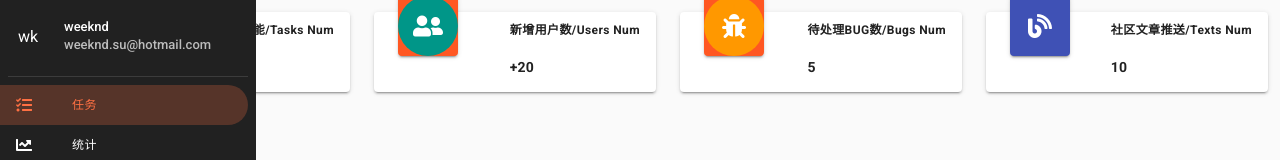
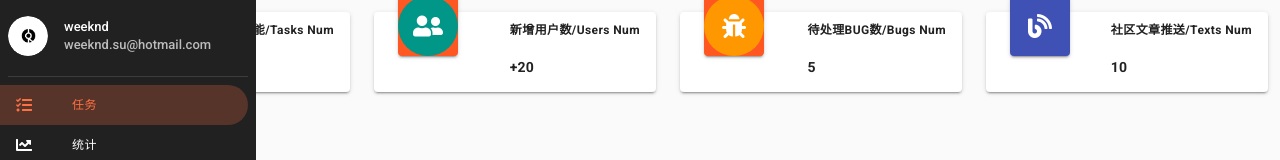
Before and after one commit to weekndchina/goweb, a Vue app: page /#/task in a window 1280 px wide. Shown: the top 160 px of the page. Built offline with nearby package versions, Linux system fonts and the light colour scheme.

Commit message:
add logo

```diff
--- a/src/components/AppDrawer.vue
+++ b/src/components/AppDrawer.vue
@@ -13,7 +13,7 @@
        class="py-0" >
       <v-list-item two-line class="px-0">
             <v-list-item-avatar small>
-                wk
+                <v-img src="img/gen.svg"></v-img>
            </v-list-item-avatar>
             <v-list-item-content>
               <v-list-item-title>weeknd</v-list-item-title>
```
Also changed, not shown: public/img/gen.svg (added).
